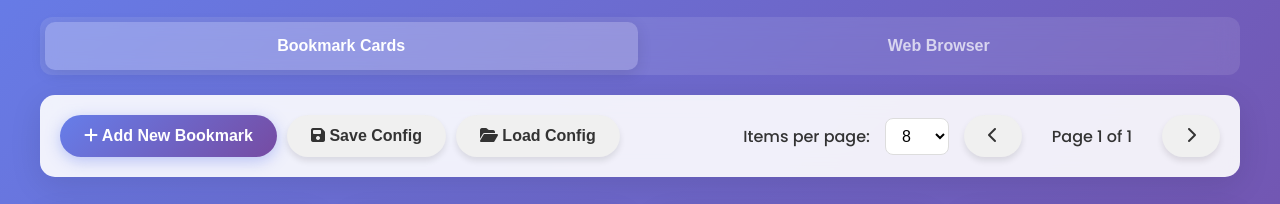
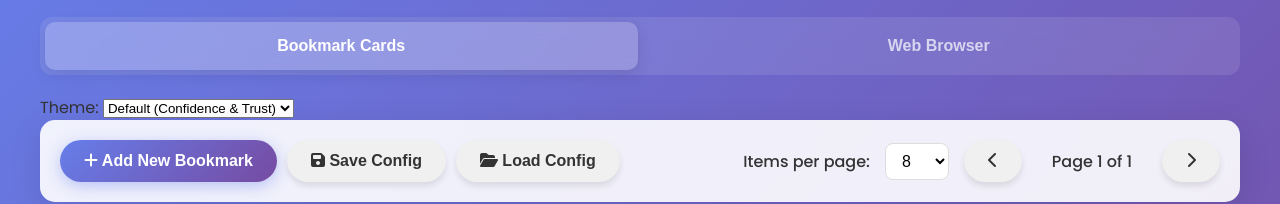
Before and after one commit to crescentcraftshyd/bookmarks, a plain HTML site: page index.html in a window 1280 px wide. Shown: the part 119-323 px from the top of the page. Drawn offline with Linux system fonts and the light colour scheme.

Commit message:
Add files via upload

```diff
--- a/index.html
+++ b/index.html
@@ -19,6 +19,18 @@
         <div class="tabs">
             <button class="tab-btn active" data-tab="cards">Bookmark Cards</button>
             <button class="tab-btn" data-tab="browser">Web Browser</button>
+        </div>
+
+        <!-- Theme Selector -->
+        <div class="theme-selector">
+            <label for="themeSelect">Theme:</label>
+            <select id="themeSelect">
+                <option value="default">Default (Confidence & Trust)</option>
+                <option value="flower">Flower Garden</option>
+                <option value="season">Seasonal</option>
+                <option value="galaxy">Galaxy</option>
+                <option value="environment">Environment</option>
+            </select>
         </div>
 
         <!-- Cards Tab -->
```
